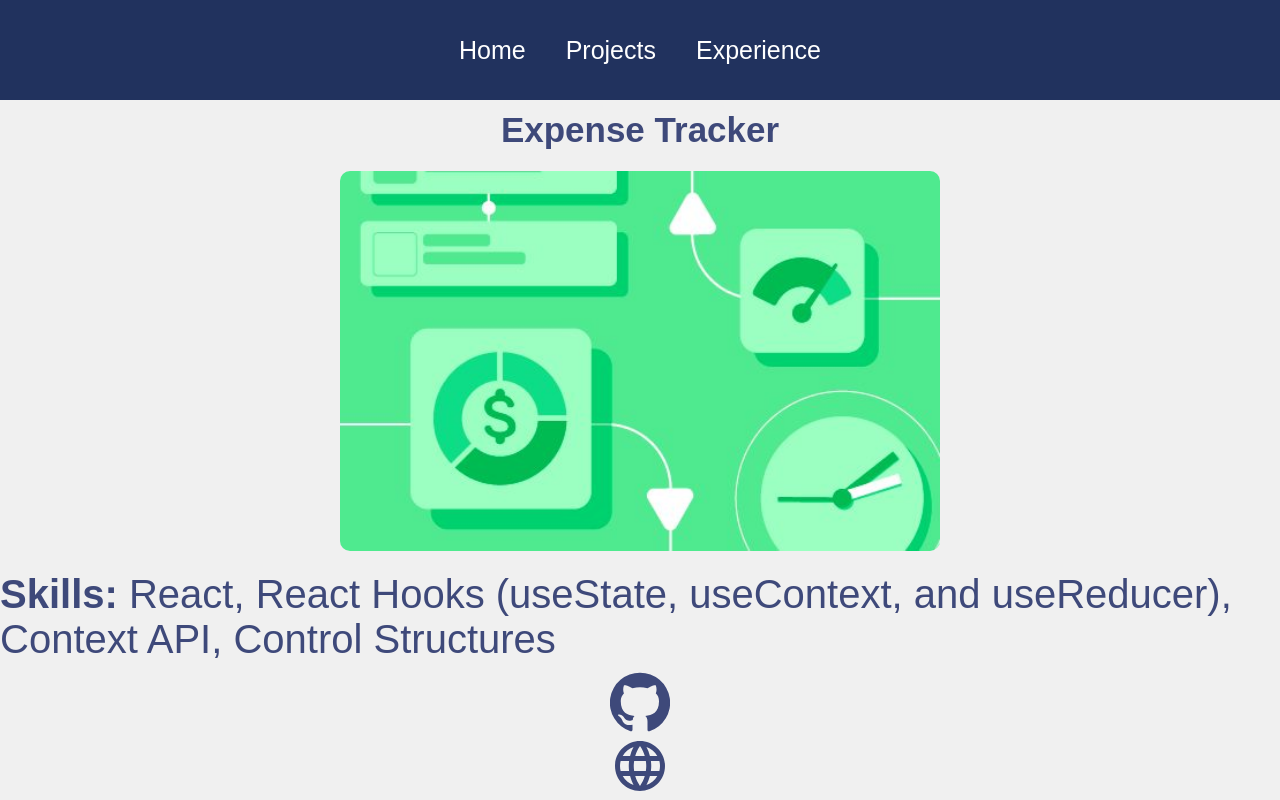
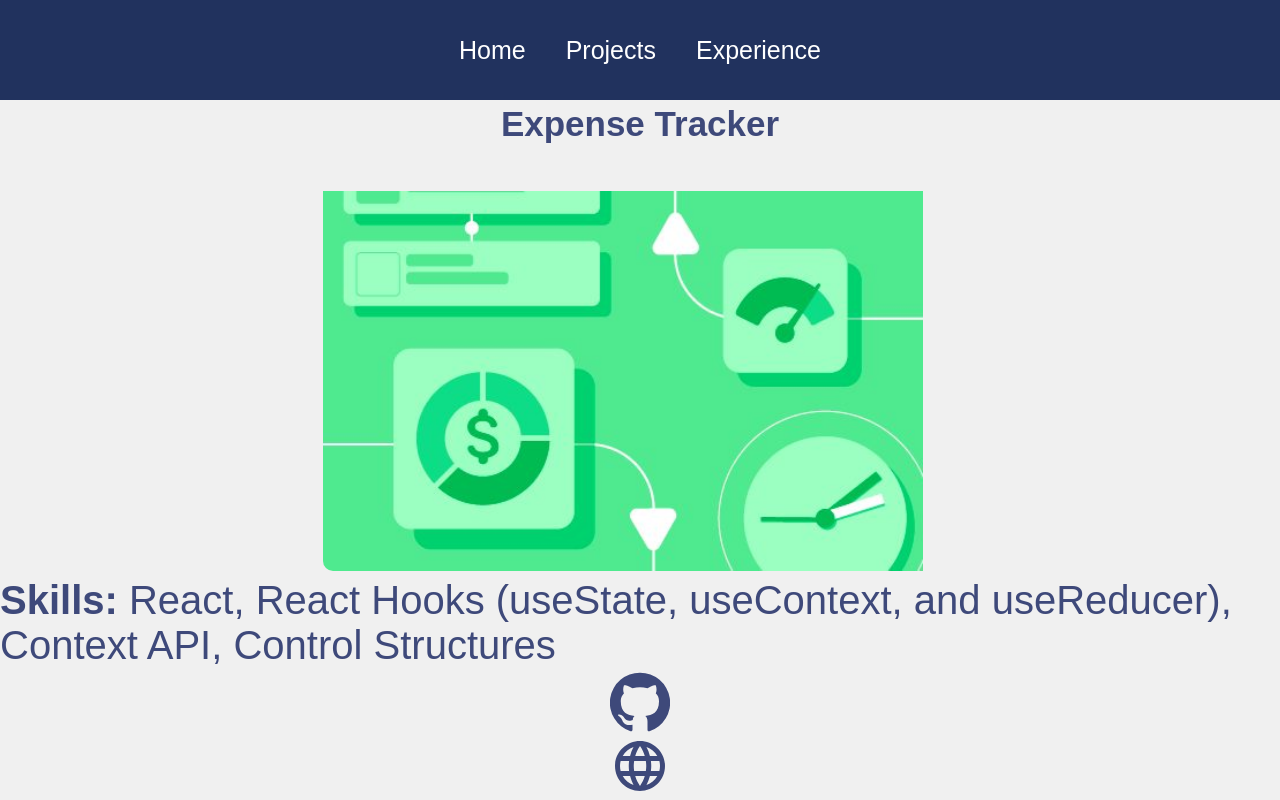
Before and after one commit to kovalvlad456/personalWeb, a React (Create React App) app: page /project/1 in a window 1280 px wide. Shown: the top 800 px of the page. Built offline with nearby package versions, Linux system fonts and the light colour scheme.

Commit message:
fixing css

```diff
--- a/src/styles/ProjectDisplay.css
+++ b/src/styles/ProjectDisplay.css
@@ -15,6 +15,8 @@
     font-size: 35px;
     align-self: center;
     overflow: hidden;
+    display: flex;
+    padding-bottom: 15px;
   }
   .project img {
     max-width: 100%;
@@ -25,6 +27,10 @@
     border-radius: 10px;
     align-items: center;
     overflow: hidden;
+    display: flex;
+    padding-top: 25px;
+
+    padding-right: 35px;
   }
 
   .project p {
```
